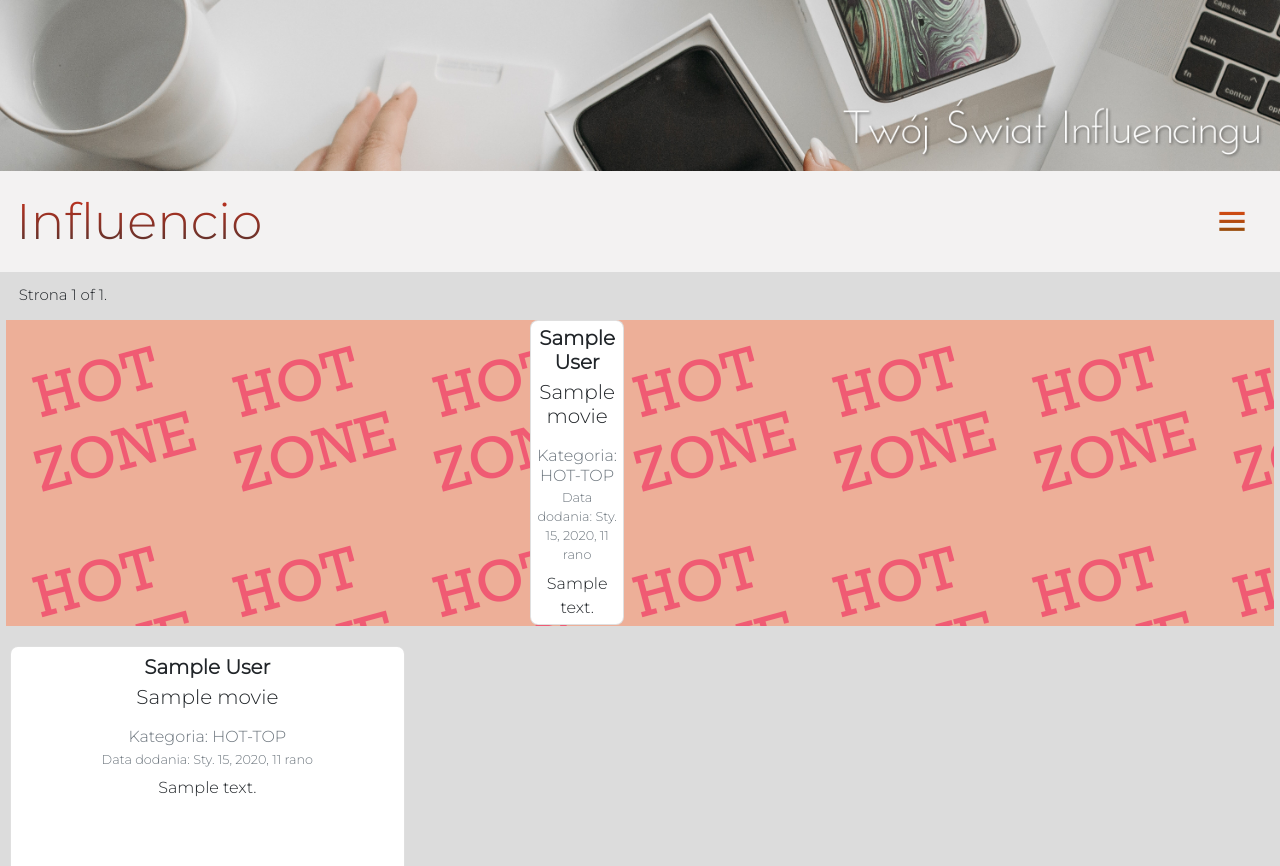
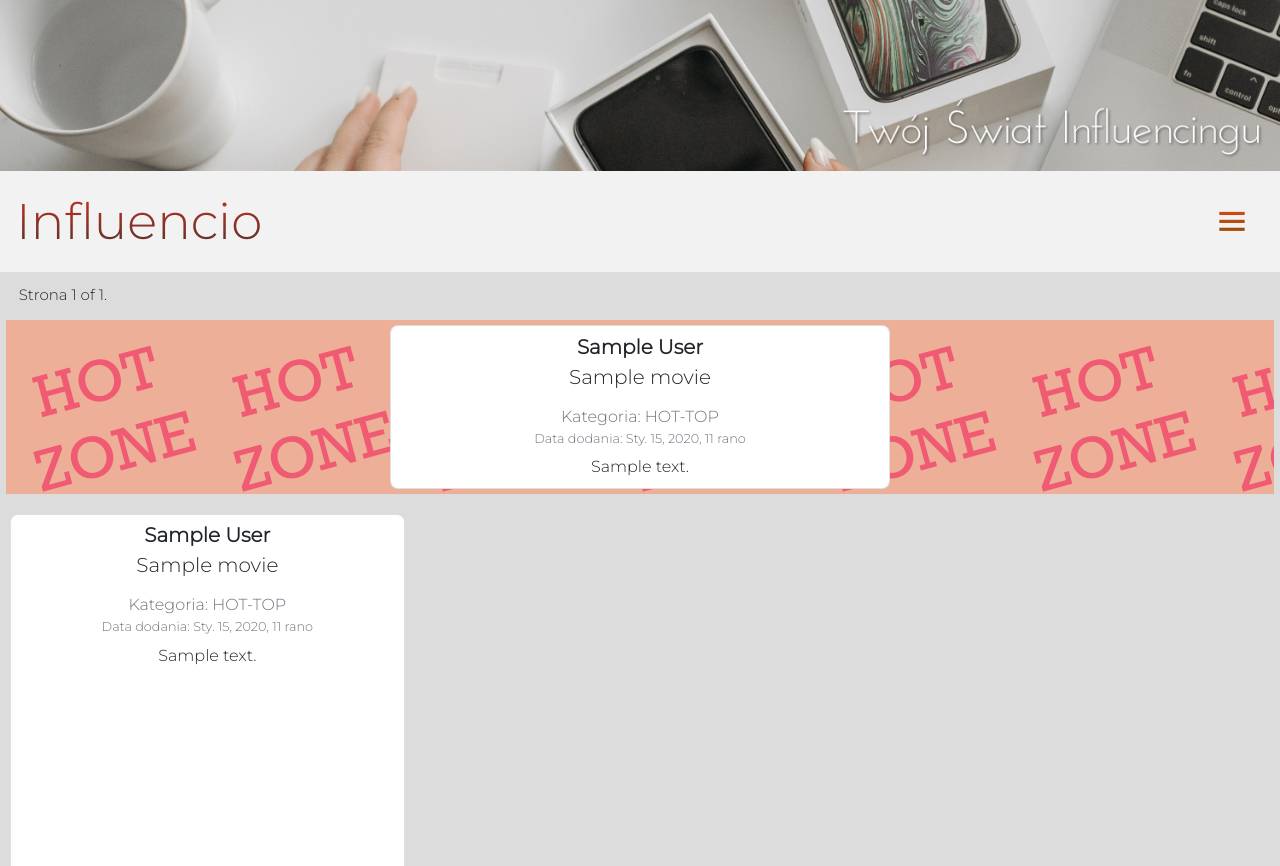
Before and after one commit to TomPrint/influencio, a Django app: page / in a window 1280 px wide. Shown: the top 866 px of the page. Run offline with Django 3.2, Linux system fonts and the light colour scheme; tables that the repository leaves empty hold one stand-in row (values such as "Sample post"); some libraries are stand-ins or nearby versions.

Commit message:
Changes 24.11.2021 JK:
1. Add new actions in admin.py - add promotion / cancel promotion
2.  Add comments to views.py and ordered views with date posted
3. Edit css and html for promo section

```diff
--- a/src/apps/pages/templates/pages/home.html
+++ b/src/apps/pages/templates/pages/home.html
@@ -11,11 +11,12 @@
 {# Show Influencers movies from model #}
 
 {# Show movies checked as promotion movies #}
-<div class="promo_section">
-    <div class="row">
+<div class="container-bg"
+    <div class="container">
+        <div class="row justify-content-center">
             {% for movie_promotion in movie_promotions %}
             {% if movie_promotion.promotion == True %}
-        <div class="col-lg-6 d-flex align-items-stretch">
+            <div class="col-lg-5 d-flex align-items-stretch">
                 {% include "pages/movie_promotion.html" %}
             </div>
             {% endif %}
--- a/src/apps/pages/views.py
+++ b/src/apps/pages/views.py
@@ -31,36 +31,35 @@ class MoviesView (FilterView):
         context['movie_promotions'] = Movie.objects.all()
         return context
 
-
+#Hot-Top View
 class HotTopView (FilterView):
     model = Movie
     template_name = 'pages/hot_top.html'
     filterset_class = MovieFilter
-
     paginate_by = 6
 
     def get_queryset(self):
         category_qs = self.model.objects.filter(category="HOT-TOP")
-        return category_qs
+        return category_qs.order_by('-date_posted')
 
+#Odkrycia View
 class OdkryciaView (FilterView):
     model = Movie
     template_name = 'pages/odkrycia.html'
     filterset_class = MovieFilter
     paginate_by = 6
 
-
     def get_queryset(self):
         category_qs = self.model.objects.filter(category="ODKRYCIA")
-        return category_qs
+        return category_qs.order_by('-date_posted')
 
+#Beauty View
 class BeautyView (FilterView):
     model = Movie
     template_name = 'pages/beauty.html'
     filterset_class = MovieFilter
     paginate_by = 6
 
-
     def get_queryset(self):
         category_qs = self.model.objects.filter(category="BEAUTY")
-        return category_qs
+        return category_qs.order_by('-date_posted')
--- a/src/static/style.css
+++ b/src/static/style.css
@@ -169,10 +169,9 @@ section{
     display:none !important;
 }
 
-.promo_section{
-    display: flex;
-    align-items: center;
-    justify-content: center;
+.container-bg{
+    /* align-items: center;
+    justify-content: center; */
     background-image: url('Hot_zone.png');
     background-repeat: repeat;
     background-color: rgba(255, 127, 80, 0.486);
```
Also changed, not shown: src/apps/pages/admin.py (+22 -3 lines). Lines whose indentation alone changed are shown as unchanged.
